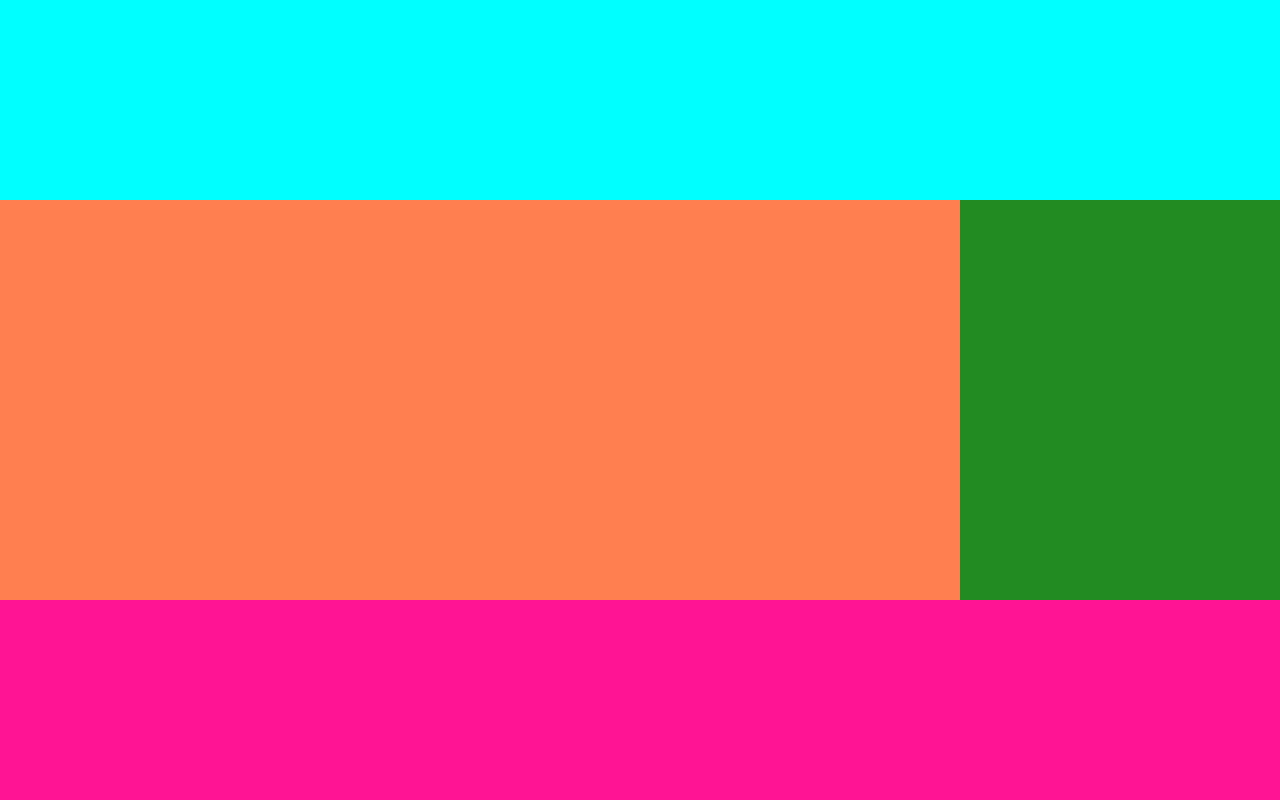
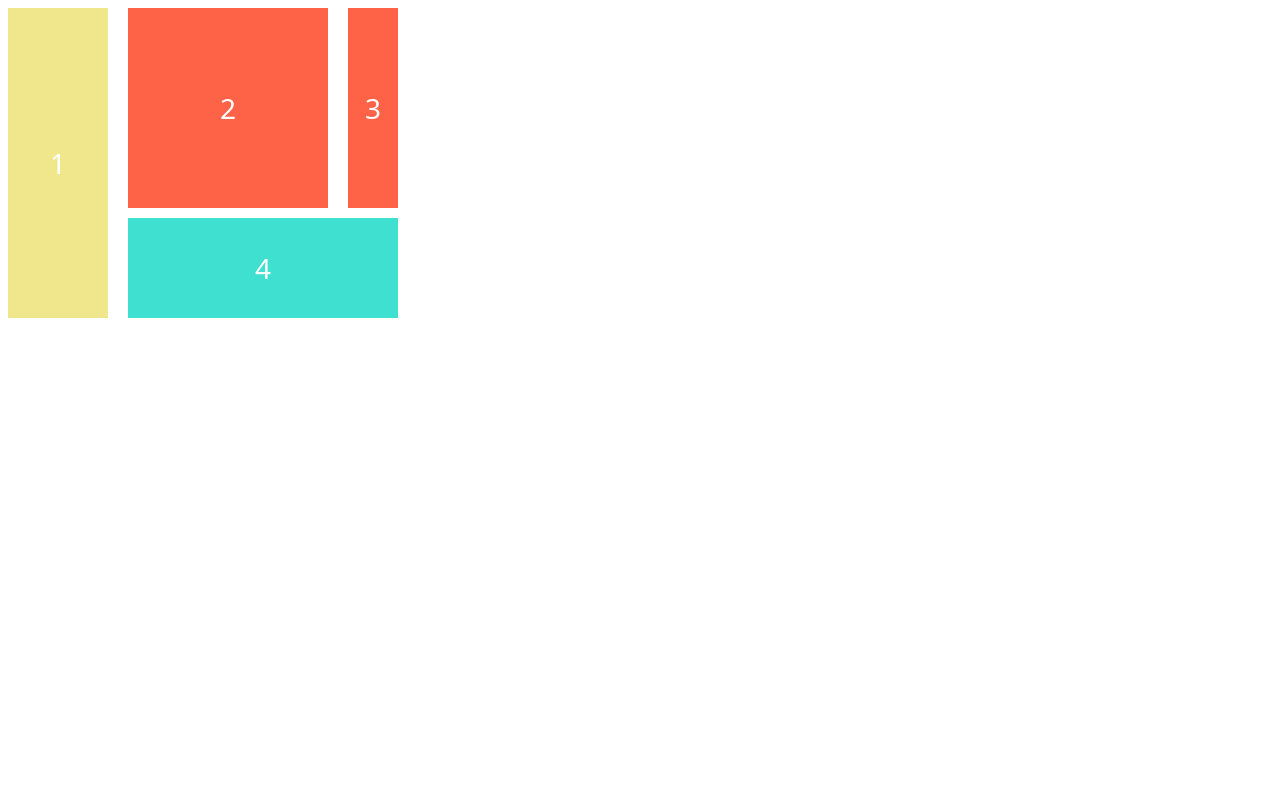
Before and after one commit to parangwave/css-layout-master-class, a website built with Vite: page index.html in a window 1280 px wide. Built offline with nearby package versions, Linux system fonts and the light colour scheme.

Commit message:
Grid - Span keyword for stretching

```diff
--- a/index.html
+++ b/index.html
@@ -3,13 +3,15 @@
   <head>
     <meta charset="UTF-8" />
     <meta name="viewport" content="width=device-width, initial-scale=1.0" />
-    <link rel="stylesheet" href="style.css" />
-    <title>Grid - Grid Template w/ fr && grid area</title>
+    <link rel="stylesheet" href="/style.css" />
+    <title>Grid - Span keyword</title>
   </head>
   <body>
-    <header></header>
-    <section></section>
-    <aside></aside>
-    <footer></footer>
+    <div class="father">
+      <div class="child">1</div>
+      <div class="child">2</div>
+      <div class="child">3</div>
+      <div class="child">4</div>
+    </div>
   </body>
 </html>
--- a/style.css
+++ b/style.css
@@ -1,39 +1,41 @@
 body {
-  padding: 0;
-  margin: 0;
   font-family: system-ui, -apple-system, BlinkMacSystemFont, "Segoe UI", Roboto,
     Oxygen, Ubuntu, Cantarell, "Open Sans", "Helvetica Neue", sans-serif;
-
-  height: 100dvh;
-  display: grid;
-  /* grid-template-columns: 1fr 2fr 1fr 1fr;
-  grid-template-rows: 1fr 2fr 1fr;
-  grid-template-areas:
-    "a a a a"
-    "b b b c"
-    "d d d d"; */
-  grid-template:
-    "a a a a" 1fr
-    "b b b c" 2fr
-    "d d d d" 1fr / 1fr 1fr 1fr 1fr;
 }
 
-header {
-  background-color: aqua;
-  grid-area: a;
+.father {
+  display: grid;
+  grid-template-columns: [cucumber] 100px [potato] 200px [banana] 50px [brocoli];
+  grid-template-rows: [korea] 200px [thailand] 100px [greece];
+  row-gap: 10px;
+  column-gap: 20px;
 }
 
-section {
-  background-color: coral;
-  grid-area: b;
+.child {
+  background-color: tomato;
+  display: flex;
+  color: white;
+  font-size: 28px;
+  align-items: center;
+  justify-content: center;
 }
 
-aside {
-  background-color: forestgreen;
-  grid-area: c;
+.child:first-child {
+  /*
+  grid-row-start: 1;
+  grid-row-end: -1;
+  grid-row: korea / greece;
+  */
+  grid-row: span 2;
+  background-color: khaki;
 }
 
-footer {
-  background-color: deeppink;
-  grid-area: d;
+.child:last-child {
+  background-color: turquoise;
+  grid-column: potato / span 2;
+  /*
+  grid-column-start: 2;
+  grid-column-end: -1;
+  grid-column: potato / brocoli;
+  */
 }
```
